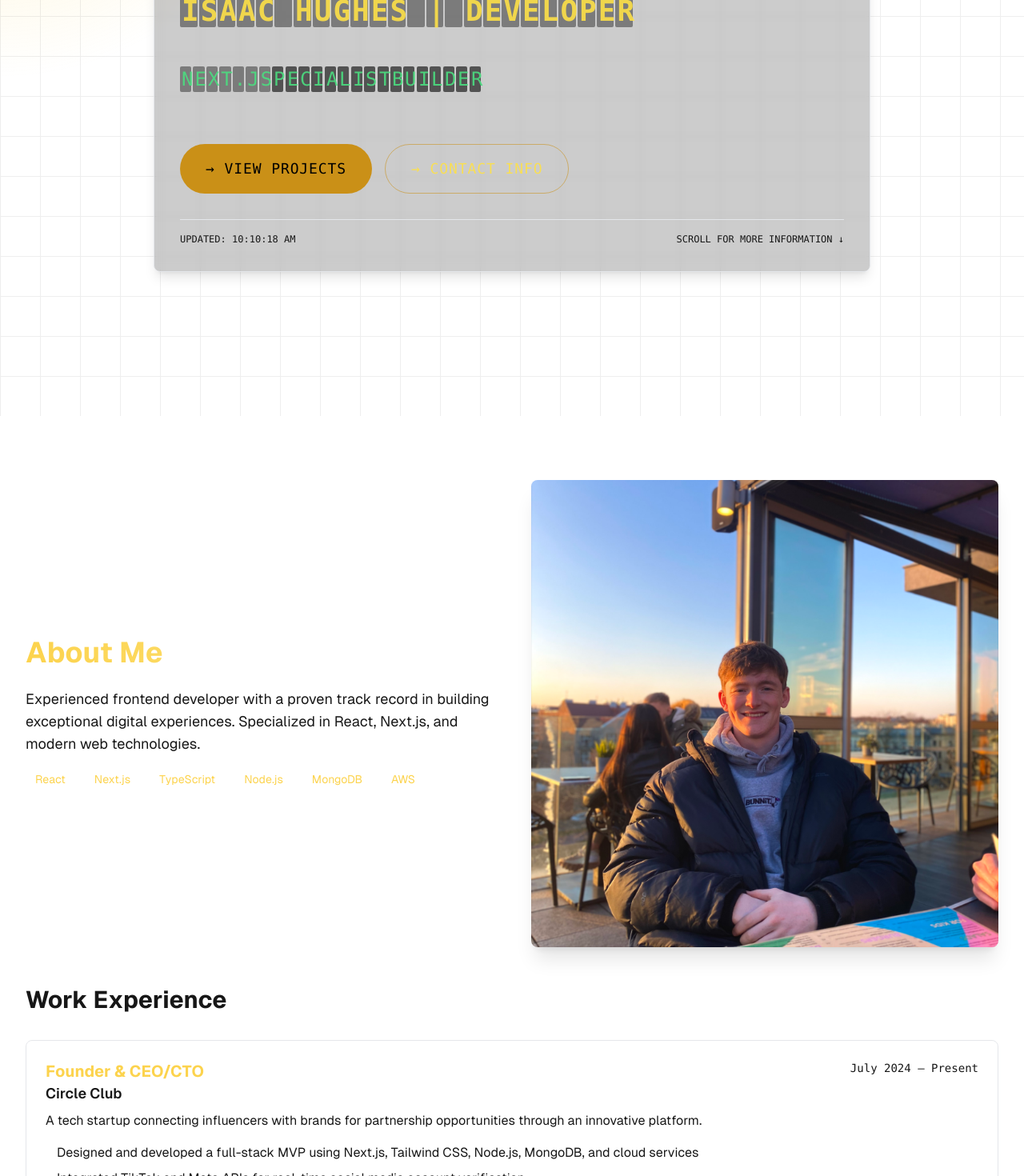
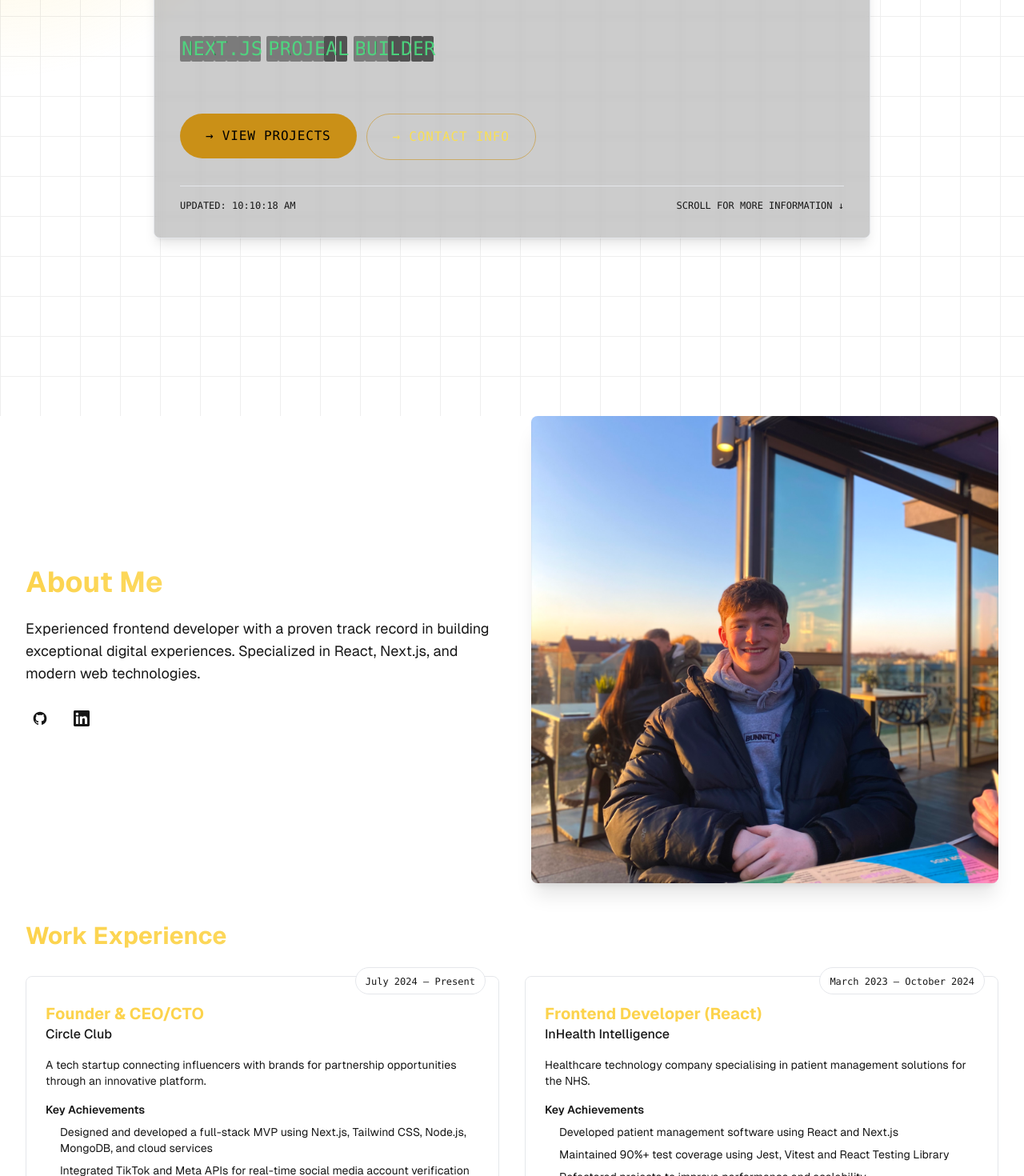
Before and after one commit to Isaac-hughes/portfolio-2025, a Next.js app: page / in a window 1280 px wide. Shown: the part 280-1750 px from the top of the page at 80% size. Built offline with nearby package versions, Linux system fonts and the light colour scheme.

Commit message:
UI and content improvements

```diff
--- a/src/components/sections/About.tsx
+++ b/src/components/sections/About.tsx
@@ -1,5 +1,8 @@
+"use client";
+
 import Image from "next/image";
 import { Container } from "@/components/ui/Container";
+import { useState } from "react";
 
 interface WorkExperienceProps {
   title: string;
@@ -7,6 +10,12 @@ interface WorkExperienceProps {
   period: string;
   description: string;
   achievements: string[];
+}
+
+interface SocialLink {
+  name: string;
+  url: string;
+  icon: JSX.Element;
 }
 
 const workHistory: WorkExperienceProps[] = [
@@ -54,6 +63,31 @@ const workHistory: WorkExperienceProps[] = [
   },
 ];
 
+const socialLinks: SocialLink[] = [
+  {
+    name: "GitHub",
+    url: "https://github.com/isaac-hughes",
+    icon: (
+      <svg className="w-5 h-5" fill="currentColor" viewBox="0 0 24 24">
+        <path
+          fillRule="evenodd"
+          d="M12 2C6.477 2 2 6.484 2 12.017c0 4.425 2.865 8.18 6.839 9.504.5.092.682-.217.682-.483 0-.237-.008-.868-.013-1.703-2.782.605-3.369-1.343-3.369-1.343-.454-1.158-1.11-1.466-1.11-1.466-.908-.62.069-.608.069-.608 1.003.07 1.531 1.032 1.531 1.032.892 1.53 2.341 1.088 2.91.832.092-.647.35-1.088.636-1.338-2.22-.253-4.555-1.113-4.555-4.951 0-1.093.39-1.988 1.029-2.688-.103-.253-.446-1.272.098-2.65 0 0 .84-.27 2.75 1.026A9.564 9.564 0 0112 6.844c.85.004 1.705.115 2.504.337 1.909-1.296 2.747-1.027 2.747-1.027.546 1.379.202 2.398.1 2.651.64.7 1.028 1.595 1.028 2.688 0 3.848-2.339 4.695-4.566 4.943.359.309.678.92.678 1.855 0 1.338-.012 2.419-.012 2.747 0 .268.18.58.688.482A10.019 10.019 0 0022 12.017C22 6.484 17.522 2 12 2z"
+          clipRule="evenodd"
+        />
+      </svg>
+    ),
+  },
+  {
+    name: "LinkedIn",
+    url: "https://linkedin.com/in/isaac-hughes-software-developer",
+    icon: (
+      <svg className="w-5 h-5" fill="currentColor" viewBox="0 0 24 24">
+        <path d="M20.447 20.452h-3.554v-5.569c0-1.328-.027-3.037-1.852-3.037-1.853 0-2.136 1.445-2.136 2.939v5.667H9.351V9h3.414v1.561h.046c.477-.9 1.637-1.85 3.37-1.85 3.601 0 4.267 2.37 4.267 5.455v6.286zM5.337 7.433c-1.144 0-2.063-.926-2.063-2.065 0-1.138.92-2.063 2.063-2.063 1.14 0 2.064.925 2.064 2.063 0 1.139-.925 2.065-2.064 2.065zm1.782 13.019H3.555V9h3.564v11.452zM22.225 0H1.771C.792 0 0 .774 0 1.729v20.542C0 23.227.792 24 1.771 24h20.451C23.2 24 24 23.227 24 22.271V1.729C24 .774 23.2 0 22.222 0h.003z" />
+      </svg>
+    ),
+  },
+];
+
 function WorkExperience({
   title,
   company,
@@ -61,30 +95,51 @@ function WorkExperience({
   description,
   achievements,
 }: WorkExperienceProps) {
+  const [isHovered, setIsHovered] = useState(false);
+
   return (
-    <div className="relative group p-6 rounded-lg border border-accent-primary/10 bg-accent-muted/5 hover:bg-accent-muted/10 transition-all duration-300">
-      <div className="absolute inset-0 bg-gradient-to-r from-accent-primary/5 to-accent-secondary/5 opacity-0 group-hover:opacity-100 transition-opacity rounded-lg" />
+    <div
+      className="relative p-6 rounded-lg border border-accent-primary/10 bg-accent-muted/5 transition-all duration-300 group"
+      onMouseEnter={() => setIsHovered(true)}
+      onMouseLeave={() => setIsHovered(false)}
+    >
+      {/* Company Period Badge */}
+      <div className="absolute -top-3 right-4 px-3 py-1 bg-background border border-accent-primary/20 rounded-full">
+        <span className="text-xs font-mono text-foreground/60">{period}</span>
+      </div>
 
-      <div className="relative">
-        <div className="flex justify-between items-start mb-2">
-          <div>
-            <h3 className="text-xl font-bold text-accent-primary">{title}</h3>
-            <p className="text-lg font-semibold">{company}</p>
-          </div>
-          <span className="text-sm text-foreground/60 font-mono">{period}</span>
-        </div>
+      {/* Title and Company */}
+      <div className="mb-4 mt-2">
+        <h3 className="text-xl font-bold text-accent-primary">{title}</h3>
+        <p className="text-foreground/70 font-medium">{company}</p>
+      </div>
 
-        <p className="text-foreground/80 mb-4">{description}</p>
+      {/* Description */}
+      <p className="text-foreground/60 mb-4 text-sm">{description}</p>
 
+      {/* Achievements */}
+      <div className="space-y-2">
+        <h4 className="text-sm font-semibold text-accent-primary/80 mb-2">
+          Key Achievements
+        </h4>
         <ul className="space-y-2">
           {achievements.map((achievement, index) => (
-            <li key={index} className="flex items-start gap-2">
-              <span className="mt-1.5 h-1.5 w-1.5 rounded-full bg-accent-primary/60 flex-shrink-0" />
-              <span className="text-foreground/70">{achievement}</span>
+            <li
+              key={index}
+              className="flex items-start gap-3 group/item text-sm"
+            >
+              <span className="mt-1.5 h-1.5 w-1.5 rounded-full bg-accent-primary/60 flex-shrink-0 group-hover/item:bg-accent-secondary/60 transition-colors" />
+              <span className="text-foreground/70 group-hover/item:text-foreground/90 transition-colors">
+                {achievement}
+              </span>
             </li>
           ))}
         </ul>
       </div>
+
+      {/* Decorative Elements */}
+      <div className="absolute inset-0 bg-gradient-to-br from-accent-primary/5 to-accent-secondary/5 rounded-lg opacity-0 group-hover:opacity-100 transition-opacity duration-500" />
+      <div className="absolute -inset-[1px] bg-gradient-to-br from-accent-primary/10 to-accent-secondary/10 rounded-lg opacity-0 group-hover:opacity-100 transition-opacity duration-500 blur-sm -z-10" />
     </div>
   );
 }
@@ -96,7 +151,7 @@ export function About() {
         <div className="space-y-12">
           {/* Profile Section */}
           <div className="grid md:grid-cols-2 gap-12 items-center">
-            <div>
+            <div className="space-y-6">
               <h2 className="text-4xl font-bold mb-6 bg-gradient-to-r from-accent-primary to-accent-secondary bg-clip-text text-transparent">
                 About Me
               </h2>
@@ -106,21 +161,20 @@ export function About() {
                   building exceptional digital experiences. Specialized in
                   React, Next.js, and modern web technologies.
                 </p>
-                <div className="flex flex-wrap gap-3 mt-6">
-                  {[
-                    "React",
-                    "Next.js",
-                    "TypeScript",
-                    "Node.js",
-                    "MongoDB",
-                    "AWS",
-                  ].map((tech) => (
-                    <span
-                      key={tech}
-                      className="px-3 py-1 rounded-full text-sm bg-accent-primary/10 text-accent-primary"
+
+                {/* Social Links */}
+                <div className="flex items-center gap-4 pt-2">
+                  {socialLinks.map((link) => (
+                    <a
+                      key={link.name}
+                      href={link.url}
+                      target="_blank"
+                      rel="noopener noreferrer"
+                      className="text-foreground/60 hover:text-accent-primary transition-colors p-2 rounded-full hover:bg-accent-primary/10"
+                      aria-label={link.name}
                     >
-                      {tech}
-                    </span>
+                      {link.icon}
+                    </a>
                   ))}
                 </div>
               </div>
@@ -144,8 +198,10 @@ export function About() {
 
           {/* Work History Section */}
           <div className="mt-20">
-            <h2 className="text-3xl font-bold mb-8">Work Experience</h2>
-            <div className="space-y-6">
+            <h2 className="text-3xl font-bold mb-8 bg-gradient-to-r from-accent-primary to-accent-secondary bg-clip-text text-transparent">
+              Work Experience
+            </h2>
+            <div className="grid md:grid-cols-2 gap-8">
               {workHistory.map((job, index) => (
                 <WorkExperience key={index} {...job} />
               ))}
--- a/src/components/sections/Hero.tsx
+++ b/src/components/sections/Hero.tsx
@@ -15,58 +15,62 @@ export function Hero() {
   ];
 
   return (
-    <section className="min-h-screen flex items-center z-10 bg-background/95">
-      <Container className="py-20">
-        <div className="max-w-4xl mx-auto">
-          <div className="rounded-lg border border-border/50 bg-black/20 backdrop-blur-sm p-8 shadow-lg">
-            <div className="flex items-center justify-between mb-6 border-b border-border/50 pb-4">
-              <div className="text-sm font-mono text-foreground/60">
+    <section className="min-h-[90vh] flex items-center justify-center z-10 bg-background/95 px-4">
+      <Container className="py-8 md:py-20">
+        <div className="w-full max-w-4xl mx-auto">
+          <div className="rounded-lg border border-border/50 bg-black/20 backdrop-blur-sm p-4 md:p-8 shadow-lg">
+            <div className="flex flex-col sm:flex-row sm:items-center sm:justify-between gap-4 mb-6 border-b border-border/50 pb-4">
+              <div className="text-xs sm:text-sm font-mono text-foreground/60">
                 PORTFOLIO WEBSITE: 2024
               </div>
-              <div className="text-sm font-mono text-foreground/60">
+              <div className="text-xs sm:text-sm font-mono text-foreground/60">
                 AVAILABLE: TRUE
               </div>
             </div>
 
             {/* Main Display */}
-            <div className="space-y-6">
+            <div className="space-y-4 md:space-y-6">
               <FlipBoard
                 messages={mainInfo}
-                className="text-2xl sm:text-4xl font-bold text-yellow-300/90 tracking-wider"
+                className="text-xl sm:text-2xl md:text-4xl font-bold text-yellow-300/90 tracking-wider"
                 interval={10000}
               />
 
-              <div className="h-px bg-gradient-to-r from-transparent via-border/50 to-transparent my-6" />
+              <div className="h-px bg-gradient-to-r from-transparent via-border/50 to-transparent my-4 md:my-6" />
 
               <FlipBoard
                 messages={roles}
-                className="text-lg sm:text-2xl text-green-400/90 tracking-wide"
+                className="text-base sm:text-lg md:text-2xl text-green-400/90 tracking-wide"
                 interval={3000}
               />
 
-              <div className="h-px bg-gradient-to-r from-transparent via-border/50 to-transparent my-6" />
+              <div className="h-px bg-gradient-to-r from-transparent via-border/50 to-transparent my-4 md:my-6" />
 
               {/* Action Buttons */}
-              <div className="flex gap-4 flex-wrap pt-4">
+              <div className="flex flex-col sm:flex-row gap-3 pt-4">
+                <a href="#projects">
                   <Button
                     variant="primary"
                     size="lg"
-                  className="bg-yellow-600/90 hover:bg-yellow-500/90 text-black font-mono uppercase tracking-wider transition-all hover:scale-105 active:scale-95"
+                    className="w-full sm:w-auto bg-yellow-600/90 hover:bg-yellow-500/90 text-black font-mono uppercase tracking-wider transition-all hover:scale-105 active:scale-95 text-sm md:text-base"
                   >
                     → View Projects
                   </Button>
+                </a>
+                <a href="#contact">
                   <Button
                     variant="outline"
                     size="lg"
-                  className="border-yellow-600/50 text-yellow-300/90 hover:bg-yellow-600/20 font-mono uppercase tracking-wider transition-all hover:scale-105 active:scale-95"
+                    className="w-full sm:w-auto border-yellow-600/50 text-yellow-300/90 hover:bg-yellow-600/20 font-mono uppercase tracking-wider transition-all hover:scale-105 active:scale-95 text-sm md:text-base"
                   >
                     → Contact Info
                   </Button>
+                </a>
               </div>
             </div>
 
             {/* Board Footer */}
-            <div className="mt-8 pt-4 border-t border-border/50 flex justify-between text-xs font-mono text-foreground/60">
+            <div className="mt-6 md:mt-8 pt-4 border-t border-border/50 flex flex-col sm:flex-row justify-between text-[10px] sm:text-xs font-mono text-foreground/60 gap-2">
               <div>UPDATED: {new Date().toLocaleTimeString()}</div>
               <div>SCROLL FOR MORE INFORMATION ↓</div>
             </div>
--- a/src/components/sections/Projects.tsx
+++ b/src/components/sections/Projects.tsx
@@ -41,16 +41,16 @@ export function Projects() {
   return (
     <section id="projects" className="py-20">
       <Container>
-        <div className="max-w-4xl mx-auto mb-12">
-          <h2 className="text-4xl font-bold mb-4 bg-gradient-to-r from-accent-primary to-accent-secondary bg-clip-text text-transparent">
+        <div className="max-w-4xl mx-auto mb-16 text-center">
+          <h2 className="text-4xl font-bold mb-6 bg-gradient-to-r from-accent-primary to-accent-secondary bg-clip-text text-transparent">
             Featured Projects
           </h2>
-          <p className="text-foreground/70 text-lg">
+          <p className="text-foreground/70 text-lg leading-relaxed">
             A selection of projects I've worked on, showcasing my expertise in
             full-stack development and modern web technologies.
           </p>
         </div>
-        <div className="grid md:grid-cols-2 gap-8">
+        <div className="grid grid-cols-1 lg:grid-cols-2 gap-10">
           {projects.map((project) => (
             <ProjectCard key={project.title} {...project} />
           ))}
--- a/src/components/sections/Skills.tsx
+++ b/src/components/sections/Skills.tsx
@@ -86,29 +86,40 @@ const skillCategories: SkillCategory[] = [
 
 function SkillCard({ skill }: { skill: Skill }) {
   return (
-    <div className="p-4 rounded-lg bg-accent-muted/5 border border-accent-primary/10">
-      <h4 className="text-lg font-semibold text-accent-primary mb-2">
+    <div className="group p-6 rounded-lg bg-accent-muted/5 hover:bg-accent-muted/10 transition-all duration-300">
+      <h4 className="text-lg font-semibold text-accent-primary group-hover:text-accent-secondary transition-colors mb-3">
         {skill.name}
       </h4>
-      <p className="text-sm text-foreground/70">{skill.description}</p>
+      <p className="text-sm text-foreground/70 leading-relaxed">
+        {skill.description}
+      </p>
     </div>
   );
 }
 
 function SkillCategory({ category }: { category: SkillCategory }) {
   return (
-    <div className="space-y-6">
-      <div className="border-l-2 border-accent-primary/50 pl-4">
-        <h3 className="text-xl font-bold text-accent-primary mb-2">
-          {category.title}
-        </h3>
-        <p className="text-sm text-foreground/60">{category.description}</p>
+    <div className="relative p-8 rounded-xl border border-accent-primary/10">
+      <div className="mb-8">
+        <div className="inline-block">
+          <h3 className="text-2xl font-bold text-accent-primary mb-3">
+            {category.title}
+          </h3>
+          <div className="h-1 w-full bg-gradient-to-r from-accent-primary/50 to-accent-secondary/50 rounded-full" />
+        </div>
+        <p className="text-foreground/70 mt-4 max-w-3xl">
+          {category.description}
+        </p>
       </div>
-      <div className="grid grid-cols-1 md:grid-cols-2 gap-4">
+
+      <div className="grid grid-cols-1 sm:grid-cols-2 lg:grid-cols-3 xl:grid-cols-4 gap-4">
         {category.skills.map((skill) => (
           <SkillCard key={skill.name} skill={skill} />
         ))}
       </div>
+
+      {/* Subtle gradient background */}
+      <div className="absolute inset-0 bg-gradient-to-br from-accent-primary/5 to-accent-secondary/5 rounded-xl -z-10" />
     </div>
   );
 }
@@ -117,17 +128,18 @@ export function Skills() {
   return (
     <section id="skills" className="py-20">
       <Container>
-        <div className="max-w-4xl mx-auto mb-12">
-          <h2 className="text-4xl font-bold mb-4 bg-gradient-to-r from-accent-primary to-accent-secondary bg-clip-text text-transparent">
+        <div className="max-w-4xl mx-auto mb-16 text-center">
+          <h2 className="text-4xl font-bold mb-6 bg-gradient-to-r from-accent-primary to-accent-secondary bg-clip-text text-transparent">
             Technical Expertise
           </h2>
-          <p className="text-lg text-foreground/70">
+          <p className="text-lg text-foreground/70 leading-relaxed">
             A comprehensive overview of my technical skills across different
             areas of software development, focusing on modern web technologies
             and best practices.
           </p>
         </div>
-        <div className="space-y-16">
+
+        <div className="space-y-12">
           {skillCategories.map((category) => (
             <SkillCategory key={category.title} category={category} />
           ))}
--- a/src/components/ui/FlipBoard.tsx
+++ b/src/components/ui/FlipBoard.tsx
@@ -75,19 +75,25 @@ export function FlipBoard({
     setDisplayText(messages[currentIndex]);
   }, [currentIndex, messages]);
 
-  // Return null or a loading state until client-side hydration is complete
   if (!isClient) {
     return <div className={`font-mono ${className}`}>{messages[0]}</div>;
   }
 
+  // Split the text into words and create character groups
+  const words = displayText.split(" ");
+
   return (
-    <div className={`font-mono ${className} flex flex-wrap gap-[2px]`}>
-      {displayText.split("").map((char, idx) => (
-        <FlipCharacter
-          key={`${idx}-${currentIndex}`}
-          char={char}
-          delay={idx * 50 + 500}
-        />
+    <div className={`font-mono ${className} flex flex-wrap`}>
+      {words.map((word, wordIdx) => (
+        <div key={`word-${wordIdx}`} className="flex mr-[0.5ch]">
+          {word.split("").map((char, charIdx) => (
+            <FlipCharacter
+              key={`${wordIdx}-${charIdx}-${currentIndex}`}
+              char={char}
+              delay={charIdx * 50 + wordIdx * 100 + 500}
+            />
+          ))}
+        </div>
       ))}
     </div>
   );
--- a/src/components/ui/ProjectCard.tsx
+++ b/src/components/ui/ProjectCard.tsx
@@ -18,10 +18,10 @@ export function ProjectCard({
   link,
 }: Readonly<ProjectCardProps>) {
   return (
-    <div className="group relative rounded-lg overflow-hidden border border-accent-primary/10 bg-accent-muted/5 hover:bg-accent-muted/10 transition-all duration-300">
+    <div className="group relative rounded-lg overflow-hidden border border-accent-primary/10 bg-accent-muted/5 hover:bg-accent-muted/10 transition-all duration-300 shadow-lg flex flex-col h-full">
       {/* Project Image */}
       {image && (
-        <div className="relative h-48 overflow-hidden">
+        <div className="relative h-56 overflow-hidden">
           <div className="absolute inset-0 bg-gradient-to-b from-transparent to-background/90" />
           <img
             src={image}
@@ -29,7 +29,7 @@ export function ProjectCard({
             className="w-full h-full object-fit transform group-hover:scale-105 transition-transform duration-500"
           />
           <div className="absolute top-4 right-4">
-            <span className="px-3 py-1 rounded-full text-xs font-mono bg-accent-primary/20 text-accent-primary">
+            <span className="px-4 py-1.5 rounded-full text-xs font-mono bg-accent-primary/20 text-accent-primary">
               {status}
             </span>
           </div>
@@ -37,20 +37,36 @@ export function ProjectCard({
       )}
 
       {/* Content */}
-      <div className="p-6">
-        <h3 className="text-2xl font-bold mb-2 text-accent-primary">{title}</h3>
-        <p className="text-foreground/70 mb-4">{description}</p>
+      <div className="p-8 flex flex-col flex-grow">
+        <h3 className="text-2xl font-bold mb-4 text-accent-primary group-hover:text-accent-secondary transition-colors">
+          {title}
+        </h3>
+        <p className="text-foreground/70 mb-6 text-base leading-relaxed">
+          {description}
+        </p>
+
+        {/* Tags */}
+        <div className="flex flex-wrap gap-2 mb-8">
+          {tags.map((tag) => (
+            <span
+              key={tag}
+              className="px-4 py-1.5 text-sm rounded-full bg-accent-primary/10 text-accent-primary"
+            >
+              {tag}
+            </span>
+          ))}
+        </div>
 
         {/* Features */}
-        <div className="mb-6">
-          <h4 className="text-sm font-semibold text-foreground/60 mb-2">
+        <div className="mb-8">
+          <h4 className="text-sm font-semibold text-foreground/60 mb-4">
             Key Features:
           </h4>
-          <ul className="space-y-2">
+          <ul className="space-y-3">
             {features.map((feature, index) => (
               <li
                 key={index}
-                className="flex items-start gap-2 text-sm text-foreground/70"
+                className="flex items-start gap-3 text-sm text-foreground/70 leading-relaxed"
               >
                 <span className="mt-1.5 h-1.5 w-1.5 rounded-full bg-accent-primary/60 flex-shrink-0" />
                 {feature}
@@ -59,30 +75,18 @@ export function ProjectCard({
           </ul>
         </div>
 
-        {/* Tags */}
-        <div className="flex flex-wrap gap-2 mb-4">
-          {tags.map((tag) => (
-            <span
-              key={tag}
-              className="px-3 py-1 text-sm rounded-full bg-accent-primary/10 text-accent-primary"
-            >
-              {tag}
-            </span>
-          ))}
-        </div>
-
         {/* Link */}
         {link && (
-          <div className="mt-4">
+          <div className="mt-auto pt-6 border-t border-accent-primary/10">
             <a
               href={link}
-              className="inline-flex items-center gap-2 text-accent-primary hover:text-accent-secondary transition-colors"
+              className="inline-flex items-center gap-2 text-accent-primary hover:text-accent-secondary transition-colors group/link"
               target="_blank"
               rel="noopener noreferrer"
             >
               View Project
               <svg
-                className="w-4 h-4"
+                className="w-4 h-4 transform group-hover/link:translate-x-1 transition-transform"
                 fill="none"
                 stroke="currentColor"
                 viewBox="0 0 24 24"
```
Also changed, not shown: src/components/sections/Contact.tsx (+43 -33 lines), src/components/layout/Header.tsx (deleted). Lines whose indentation alone changed are shown as unchanged.
